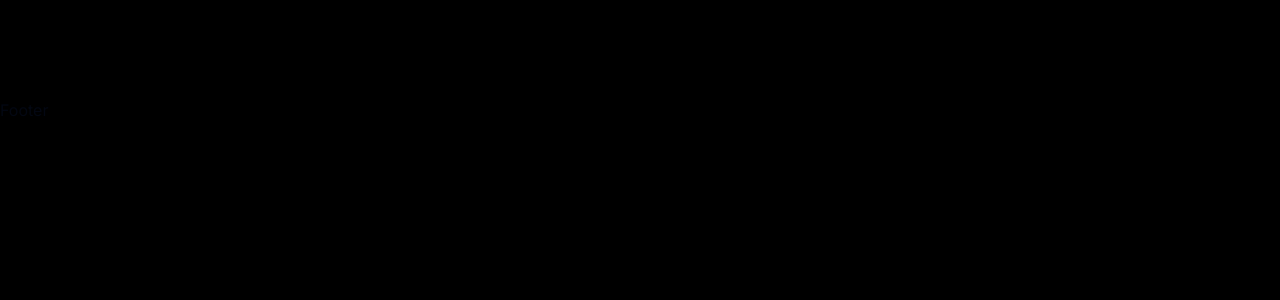
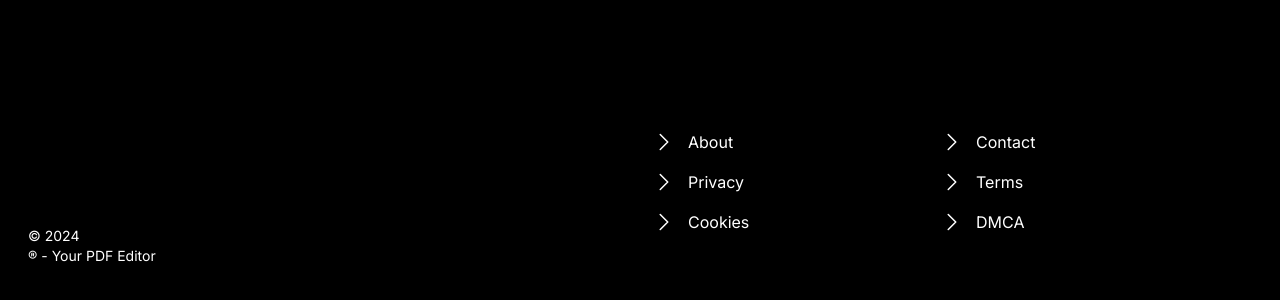
Before and after one commit to Dineshyadav3505/Saas-Project, a Next.js app: page / in a window 1280 px wide. Shown: the part 788-1088 px from the top of the page. Before the commit the page ends 910 px from the top, so only its background shows below. Built offline with nearby package versions, Linux system fonts and the light colour scheme.

Commit message:
Update global CSS and footer component

```diff
--- a/src/app/globals.css
+++ b/src/app/globals.css
@@ -67,3 +67,7 @@
     @apply bg-background text-foreground;
   }
 }
+
+::-webkit-scrollbar {
+  width: 0px;
+}
--- a/src/components/Button1.tsx
+++ /dev/null
@@ -1,18 +0,0 @@
-import Link from 'next/link';
-import React from 'react'
-
-interface ButtonProps {
-  label: string;
-  link: string;
-  bg?: boolean;
-}
-
-export const Button1: React.FC<ButtonProps> = ({ label, link, bg }) =>{
-  return (
-    <Link href={link}>
-      <button className={` ${bg ? 'bg-zinc-700 hover:bg-zinc-900' : 'bg-transparent'} hidden lg:inline-block text-white py-1 px-4 rounded capitalize text-sm`}>
-        {label}
-      </button>
-    </Link>
-  )
-}
--- a/src/components/Footer.tsx
+++ b/src/components/Footer.tsx
@@ -1,7 +1,68 @@
+import Link from 'next/link'
 import React from 'react'
 
 export const Footer = () => {
-  return (
-    <div>Footer</div>
-  )
+    const data = [
+        {label: 'About', url: '/about'},
+        {label: 'Contact', url: '/contact'},
+        {label: 'Privacy', url: '/privacypolicy'},
+        {label: 'Terms', url: '/termsservice'},
+        {label: 'Cookies', url: '/cookies'},
+        {label: 'DMCA', url: '/dmca'},
+    ]
+
+    return (
+        <footer className='w-full'>
+            <div className="w-full lg:hidden">
+                {data.map((item, index) => (
+                    <Link
+                        href={item.url}
+                        key={index}
+                        className="flex gap-3 py-2 font-semibold px-3 text-white text-base hover:text-zinc-500"
+                    >
+                        <svg
+                            xmlns="http://www.w3.org/2000/svg"
+                            fill="none" viewBox="0 0 24 24"
+                            strokeWidth={1.5}
+                            stroke="currentColor"
+                            className="size-6">
+                                <path strokeLinecap="round" strokeLinejoin="round" d="m8.25 4.5 7.5 7.5-7.5 7.5" />
+                        </svg>
+
+                        {item.label}
+                    </Link>
+                ))}
+
+                <p className='text-white text-sm mt-10 px-7 py-10'>© {process.env.PROJECTNAME} 2024 <br/> ® - Your PDF Editor</p>
+
+
+            </div>
+            <div className="w-full hidden lg:flex items-end justify-between">
+                <p className='text-white text-sm mt-10 px-7 py-10'>© {process.env.PROJECTNAME} 2024 <br/> ® - Your PDF Editor</p>
+                <div className="w-1/2 flex flex-wrap py-6 pb-16">
+                    {data.map((item, index) => (
+                        <Link
+                            href={item.url}
+                            key={index}
+                            className="flex gap-3 py-2 w-[45%] px-3 text-white text-base hover:text-zinc-500"
+                        >
+                            <svg
+                                xmlns="http://www.w3.org/2000/svg"
+                                fill="none" viewBox="0 0 24 24"
+                                strokeWidth={1.5}
+                                stroke="currentColor"
+                                className="size-6">
+                                    <path strokeLinecap="round" strokeLinejoin="round" d="m8.25 4.5 7.5 7.5-7.5 7.5" />
+                            </svg>
+
+                            {item.label}
+                        </Link>
+                    ))}
+                </div>
+
+
+
+            </div>
+        </footer>
+    )
 }
--- a/src/components/Navbar.tsx
+++ b/src/components/Navbar.tsx
@@ -32,7 +32,7 @@ export default function Navbar() {
                     </li>
                 ))}
                 <MenuItem setActive={setActive} active={active} item="Menu">
-                    <div className="flex flex-col space-y-4 text-sm">
+                    <div className="flex flex-col space-y-4 text-sm ">
                         <HoveredLink href="/login">LogIn</HoveredLink>
                         <HoveredLink href="/signup">SignUp</HoveredLink>
                         <HoveredLink href="/cookies">Cookies Policy</HoveredLink>
--- a/src/components/ui/navbar-menu.tsx
+++ b/src/components/ui/navbar-menu.tsx
@@ -113,7 +113,7 @@ export const HoveredLink = ({ children, ...rest }: any) => {
   return (
     <Link
       {...rest}
-      className="text-neutral-200 tex-sm hover:text-zinc-500 "
+      className="text-neutral-200 tex-sm hover:text-zinc-500"
     >
       {children}
     </Link>
```
